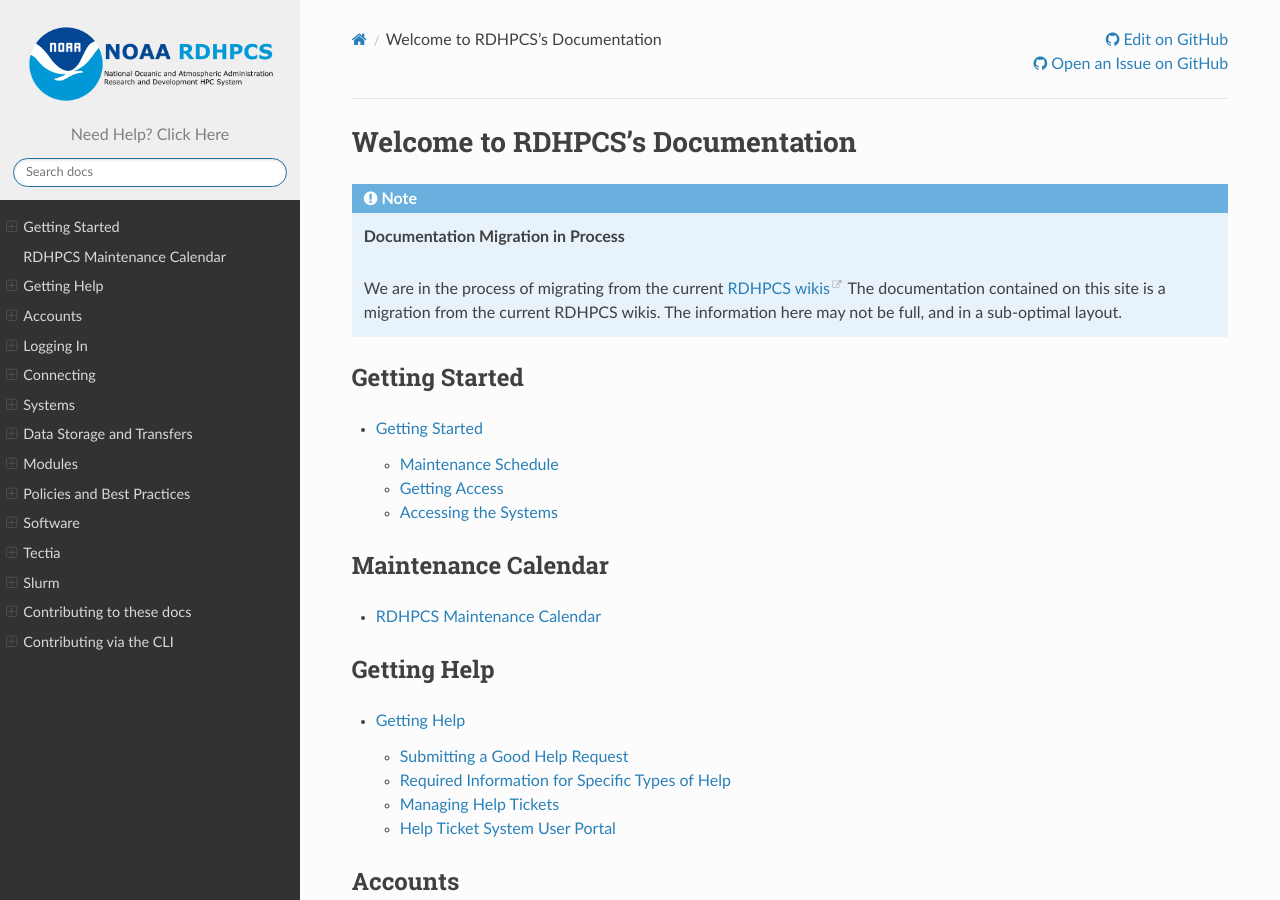
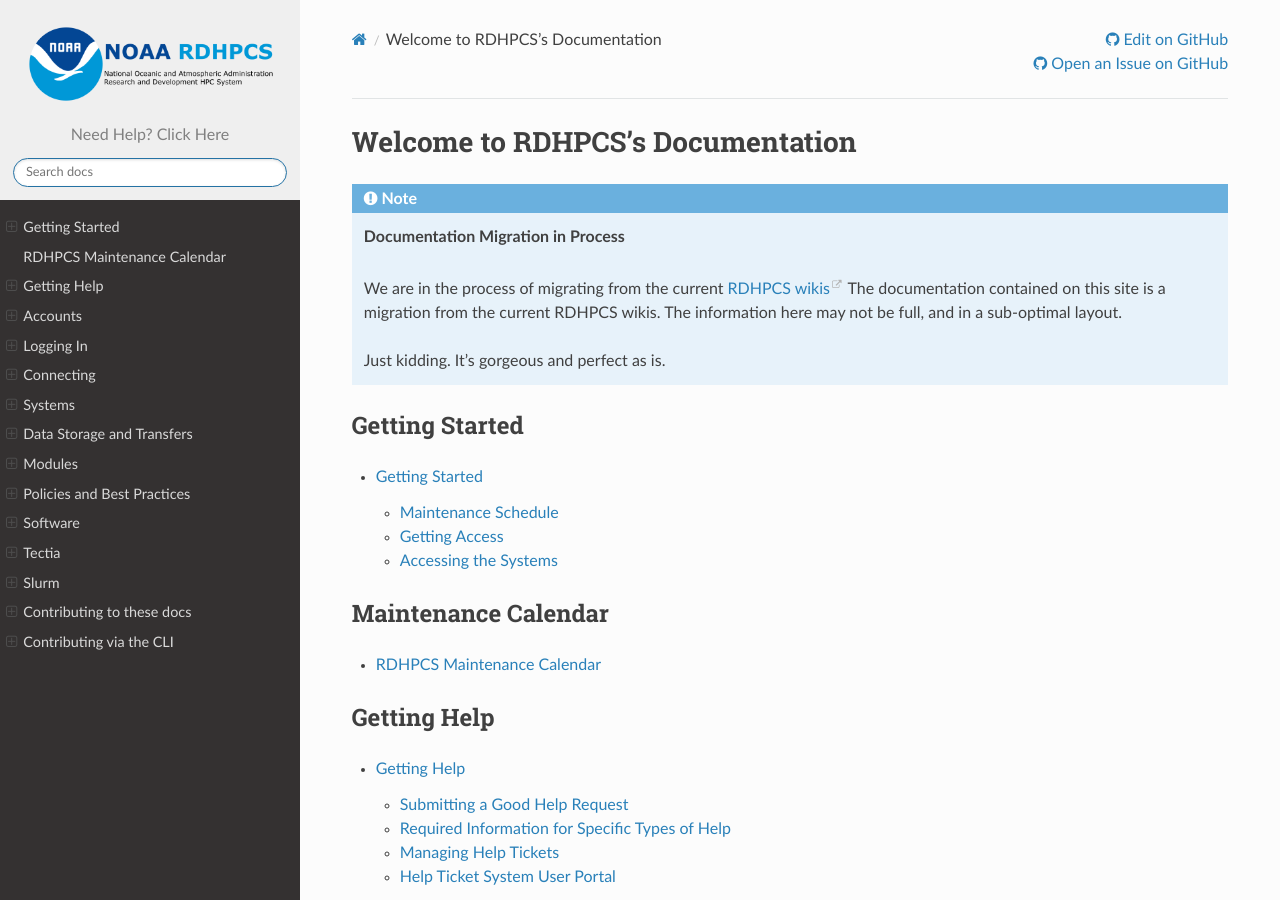
Before and after one commit to underwoo/doc_test, a Sphinx documentation site: the page built from source/index.rst, in a window 1280 px wide and 900 px high. Built offline with Sphinx 7.4.7 and the Read the Docs theme 2.0.0, drawn with Linux system fonts in a browser that asks for light colours; pages that are not in the unit, such as notebooks, are missing from menus.

Commit message:
Test PR from Josh

```diff
--- a/source/index.rst
+++ b/source/index.rst
@@ -14,6 +14,8 @@ Welcome to RDHPCS's Documentation
    <https://wiki.rdhpcs.noaa.gov>`__ The documentation contained on this site is
    a migration from the current RDHPCS wikis.  The information here may not be
    full, and in a sub-optimal layout.
+
+   Just kidding.  It's gorgeous and perfect as is.
 
 Getting Started
 ===============
```
